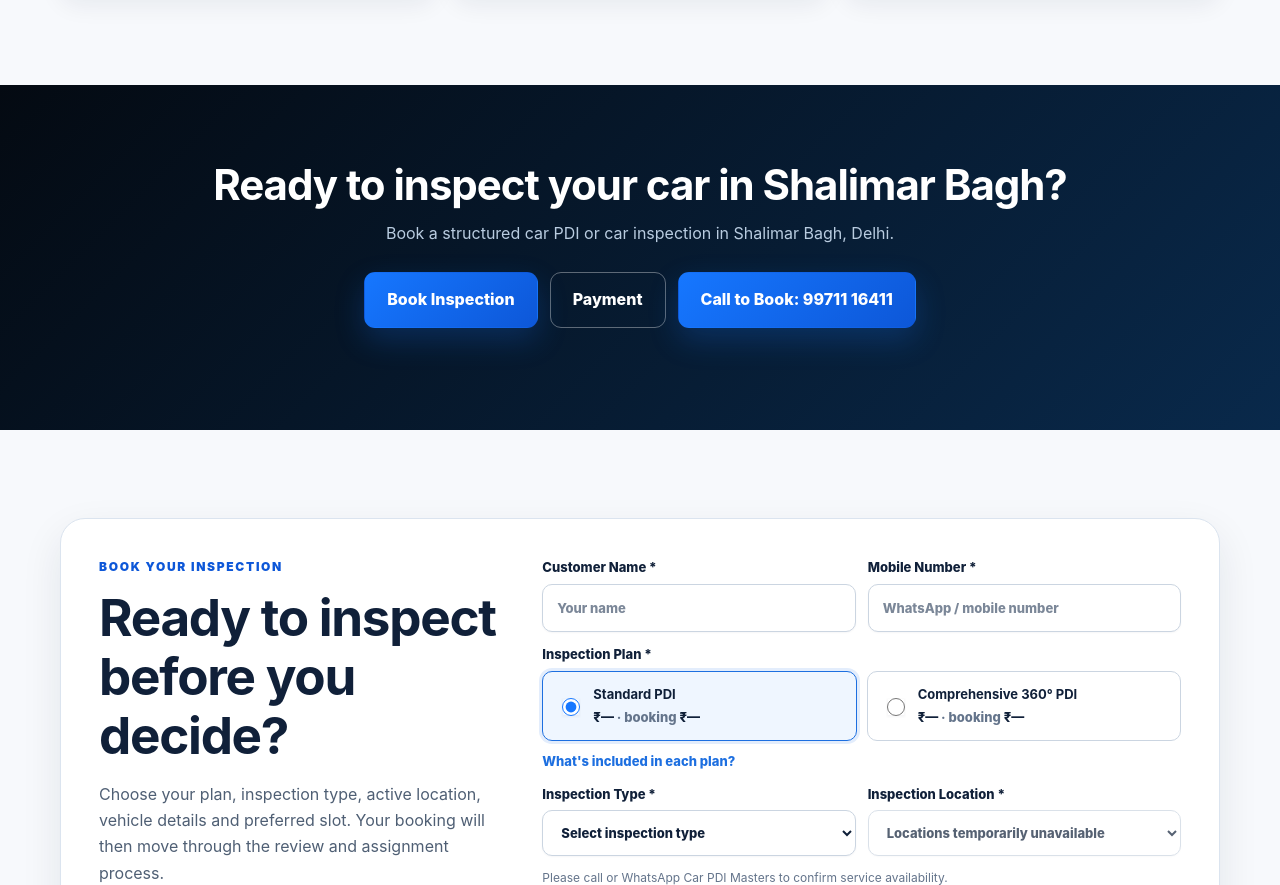
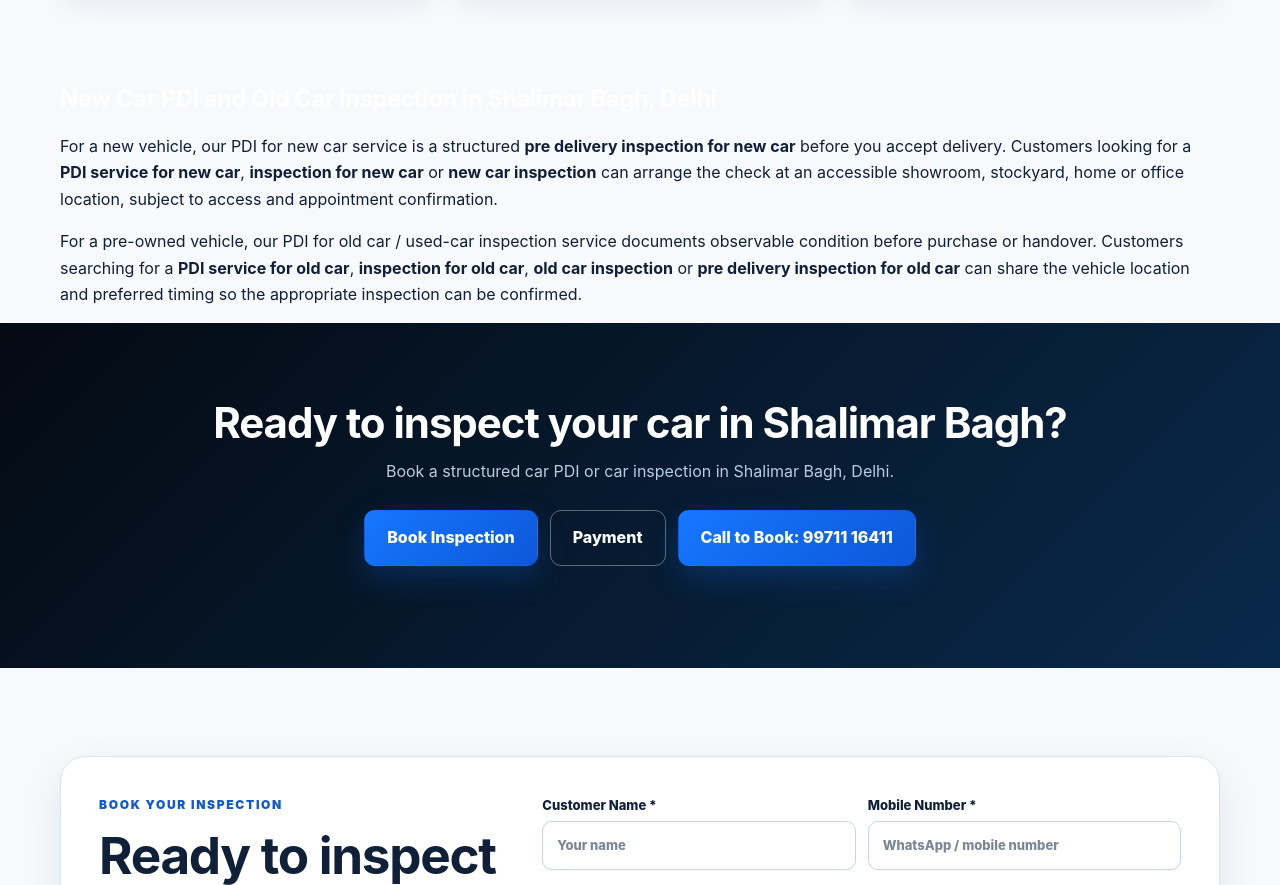
Before and after one commit to IshaanGaur/car-pdi-masters, a plain HTML site: page locations/delhi/shalimar-bagh.html in a window 1280 px wide. Shown: the part 6476-7361 px from the top of the page. Drawn offline with Linux system fonts and the light colour scheme.

Commit message:
SEO: strengthen locality PDI intent coverage

```diff
--- a/locations/delhi/shalimar-bagh.html
+++ b/locations/delhi/shalimar-bagh.html
@@ -535,7 +535,10 @@ use the &#8377;299 booking payment option. Payment is made securely through Razo
     </div>
   </div>
 </section>
-<section class="final-cta">
+
+<!-- LOCAL SEO INTENT: NEW & OLD CAR PDI -->
+<section class="container seo-intent" aria-labelledby="local-pdi-intent-title"><h2 id="local-pdi-intent-title">New Car PDI and Old Car Inspection in Shalimar Bagh, Delhi</h2><p>For a new vehicle, our <a href="/services/new-car-pdi.html">PDI for new car</a> service is a structured <strong>pre delivery inspection for new car</strong> before you accept delivery. Customers looking for a <strong>PDI service for new car</strong>, <strong>inspection for new car</strong> or <strong>new car inspection</strong> can arrange the check at an accessible showroom, stockyard, home or office location, subject to access and appointment confirmation.</p><p>For a pre-owned vehicle, our <a href="/services/used-car-inspection.html">PDI for old car</a> / used-car inspection service documents observable condition before purchase or handover. Customers searching for a <strong>PDI service for old car</strong>, <strong>inspection for old car</strong>, <strong>old car inspection</strong> or <strong>pre delivery inspection for old car</strong> can share the vehicle location and preferred timing so the appropriate inspection can be confirmed.</p></section>
+<section class="final-cta"">
 <div class="container">
 
 <h2>Ready to inspect your car in Shalimar Bagh?</h2>
```
